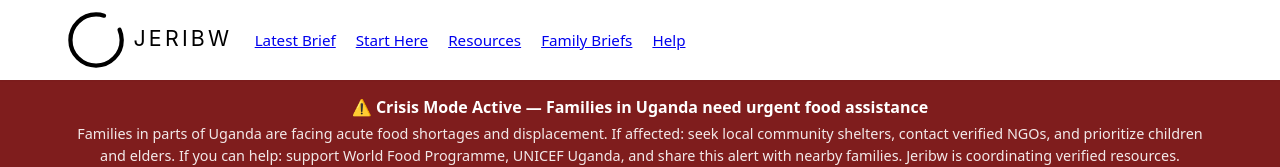
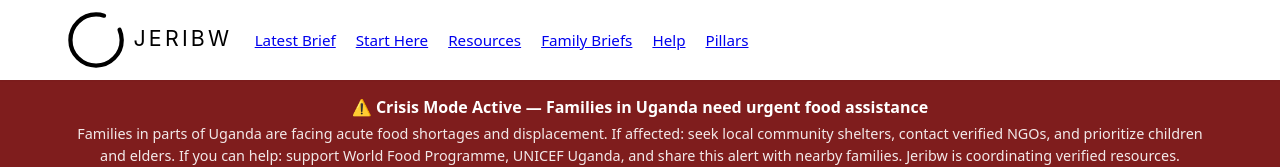
Before and after one commit to Jeribw-Foundation/jeribw, a Next.js app: page / in a window 1280 px wide. Shown: the top 167 px of the page. Built offline with nearby package versions, Linux system fonts and the light colour scheme.

Commit message:
Add pillars to header Nav

```diff
--- a/components/Header.tsx
+++ b/components/Header.tsx
@@ -51,6 +51,7 @@ export default function Header() {
             <Link href="/resources">Resources</Link>
             <Link href="/briefs">Family Briefs</Link>
             <Link href="/help">Help</Link>
+            <Link href="/pillars">Pillars</Link>
           </nav>
         </div>
       </header>
```
